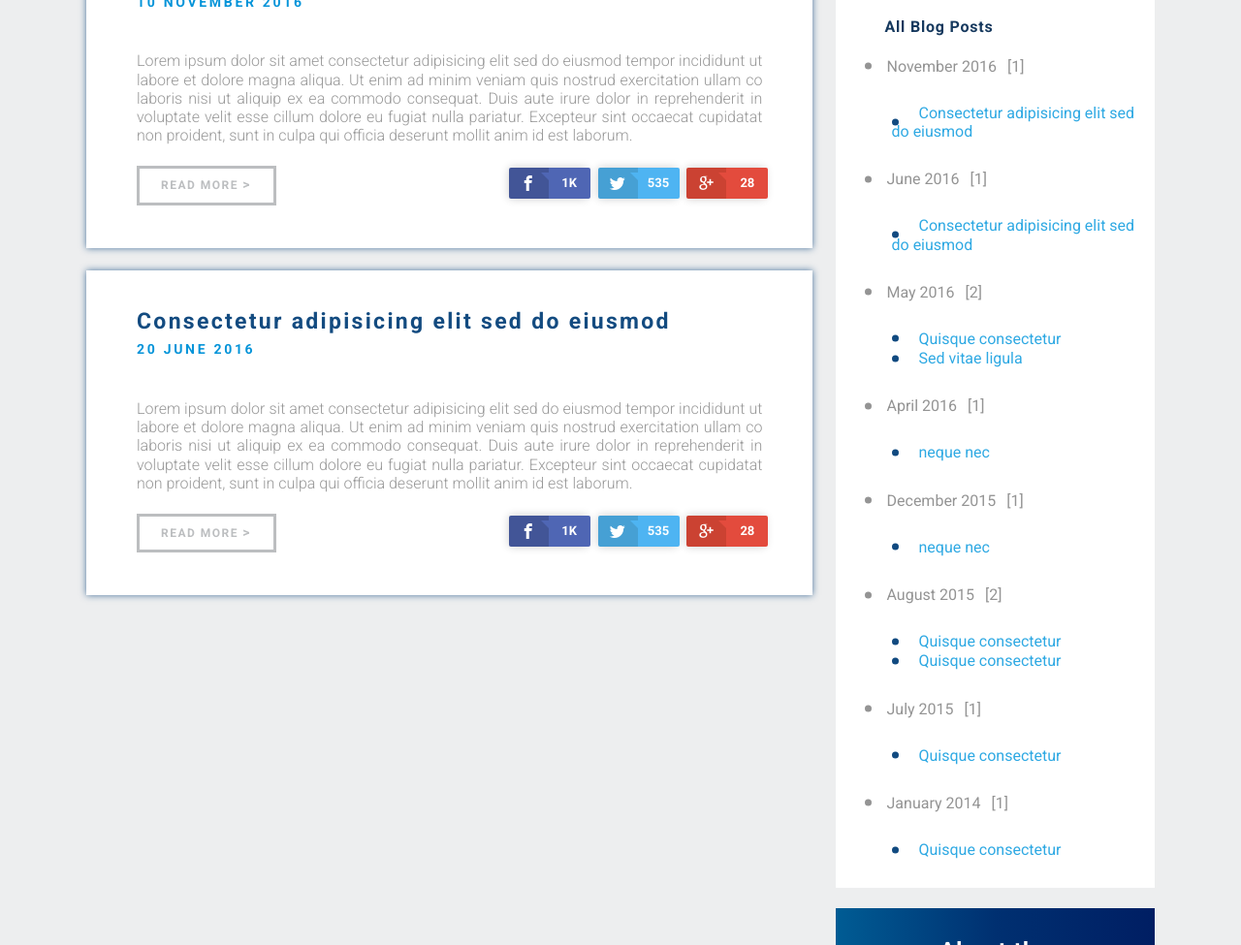
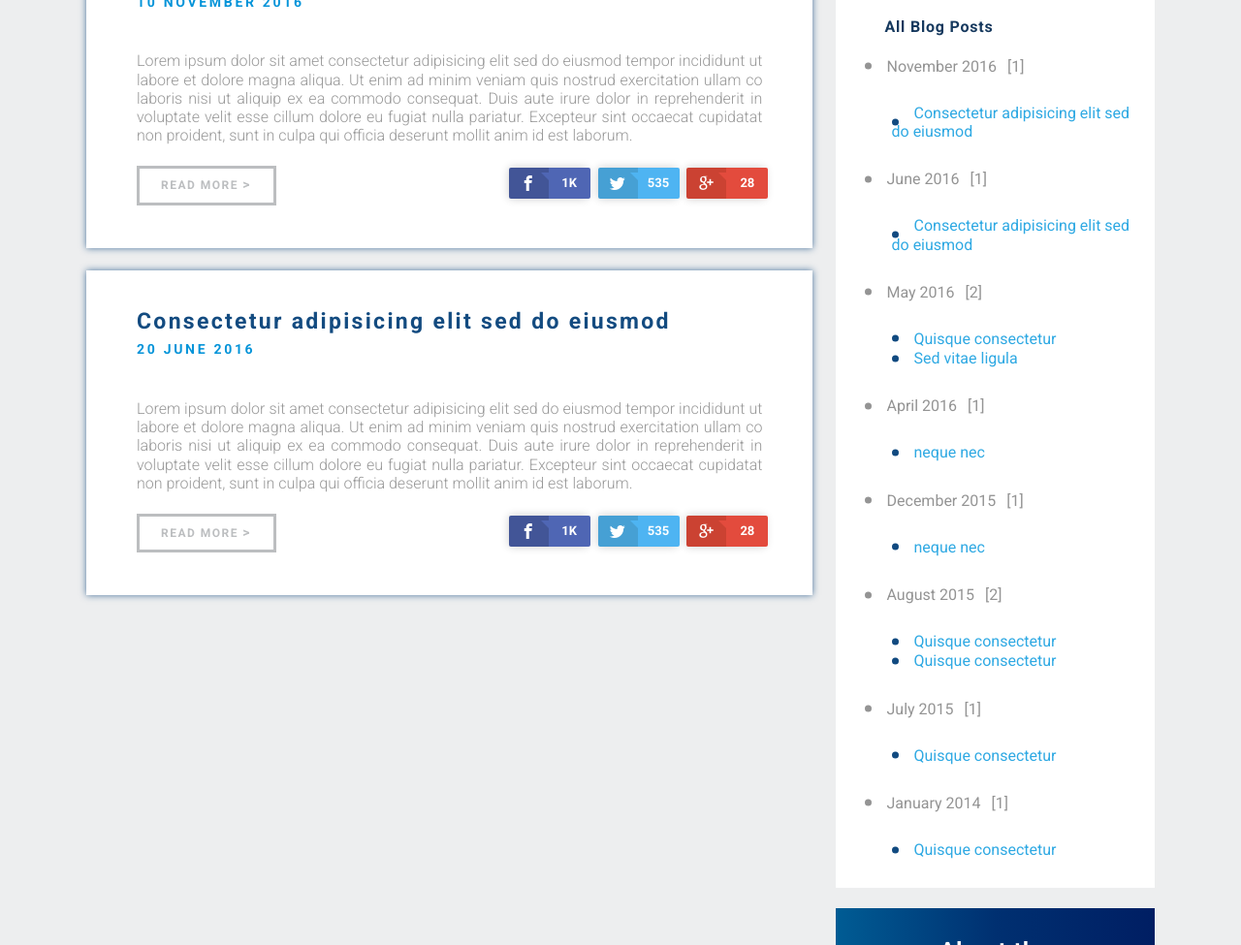
Before and after one commit to nyutka/evolute, a Jekyll site: the page built from my-blog.html, in a window 1280 px wide. Shown: the part 504-1479 px from the top of the page at 97% size. Built offline with Jekyll 4.4.1, drawn with Linux system fonts in a browser that asks for light colours; nearby versions of some CDN libraries; some web fonts are replaced.

Commit message:
Fixing css files

```diff
--- a/_includes/head.html
+++ b/_includes/head.html
@@ -13,9 +13,10 @@
 	<link rel="mask-icon" href="favicon/safari-pinned-tab.svg" color="#5bbad5">
 	<meta name="msapplication-TileColor" content="#da532c">
 	<meta name="theme-color" content="#ffffff">
-	<link media="all" rel="stylesheet" href="{{base}}/css/main.css">
-	<link media="all" rel="stylesheet" href="{{base}}/css/mediaelement/mediaelementplayer.css">
-	<link media="all" rel="stylesheet" href="{{base}}/css/mediaelement/mejs-skins.css">
+	<link media="all" rel="stylesheet" href="{{ site.baseurl }}/css/main.css">
+	<link media="all" rel="stylesheet" href="{{ site.baseurl }}/css/basic.css">
+	<link media="all" rel="stylesheet" href="{{ site.baseurl }}/css/mediaelement/mediaelementplayer.css">
+	<link media="all" rel="stylesheet" href="{{ site.baseurl }}/css/mediaelement/mejs-skins.css">
 	<link href='https://fonts.googleapis.com/css?family=Roboto:400,100,500,300italic,300,700' rel='stylesheet' type='text/css'>
 	<script type="text/javascript" src="http://ajax.googleapis.com/ajax/libs/jquery/1.11.2/jquery.min.js" defer></script>
 	<script type="text/javascript">window.jQuery || document.write('<script src="{{ site.baseurl }}/js/jquery-1.11.2.min.js" defer><\/script>')</script>
```
Also changed, not shown: css/basic.css (renamed from css/main.css).
